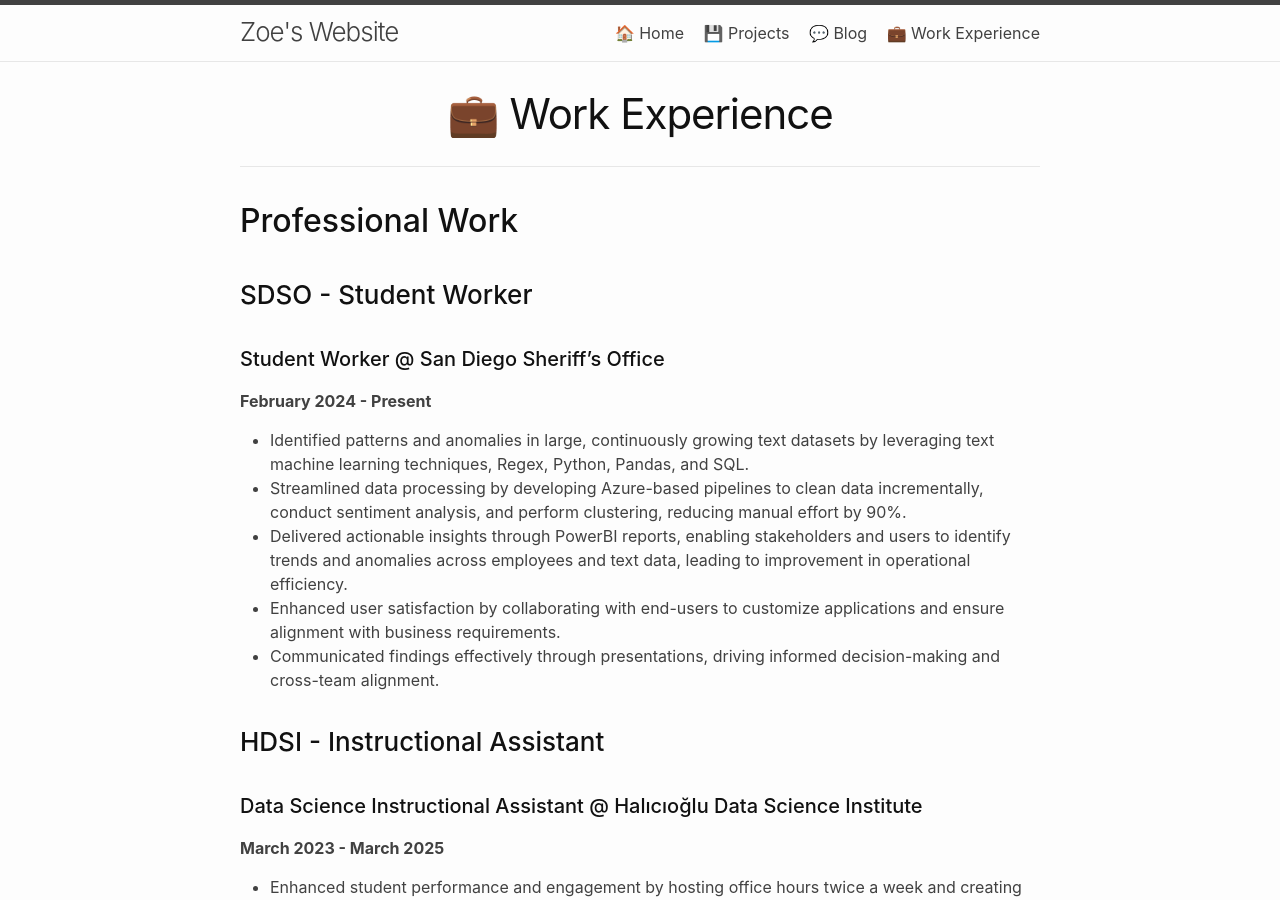
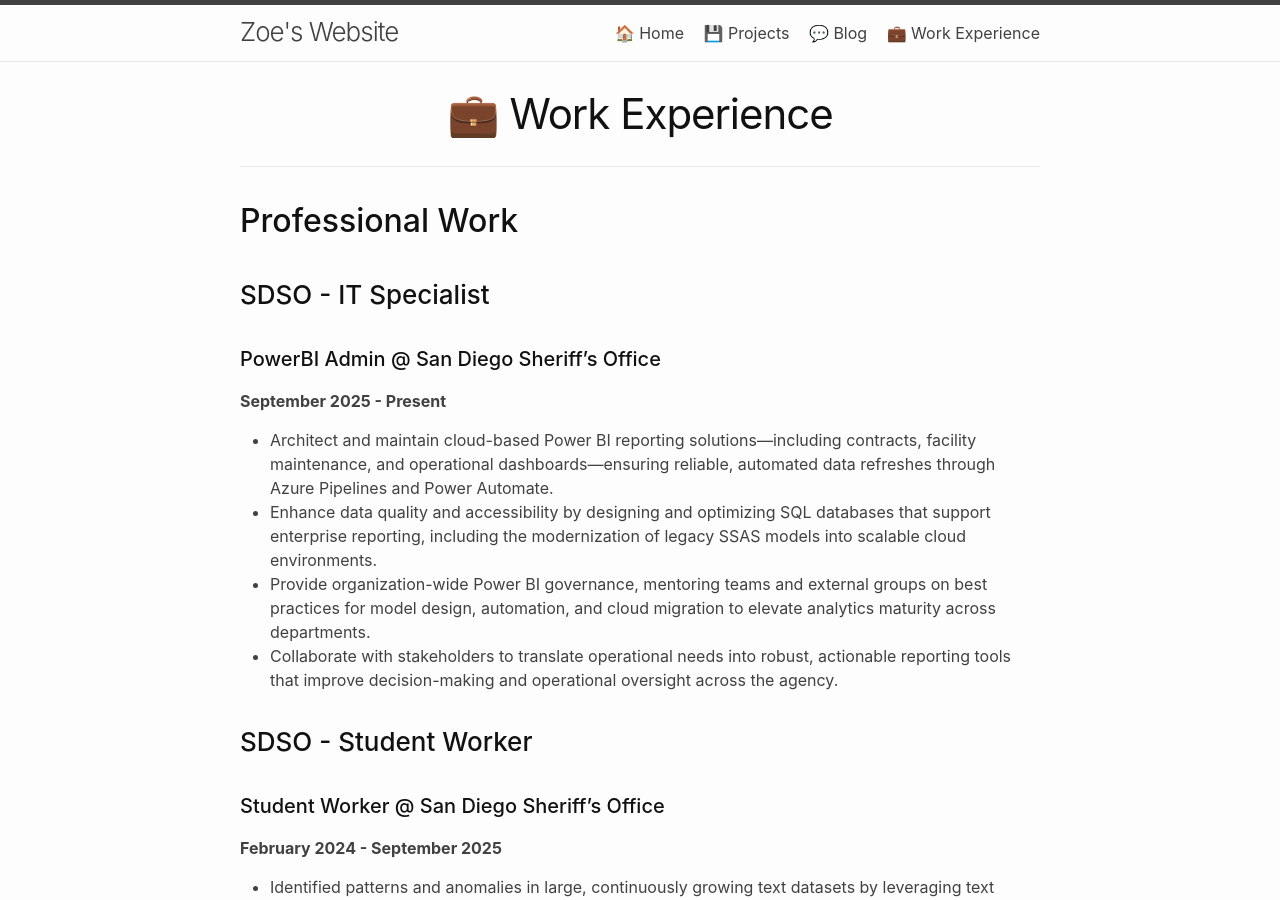
Before and after one commit to zoeludena/zoeludena.github.io, a Jekyll site: the page built from work_exper.md, in a window 1280 px wide and 900 px high. Built offline with Jekyll 4.4.1, drawn with Linux system fonts in a browser that asks for light colours.

Commit message:
Update work experience with new IT Specialist role
Added new role as IT Specialist at SDSO with responsibilities in Power BI governance, SQL database optimization, and stakeholder collaboration. Updated dates for the Student Worker role.

```diff
--- a/work_exper.md
+++ b/work_exper.md
@@ -7,9 +7,17 @@ order: 2
 
 ## Professional Work
 
+### SDSO - IT Specialist
+#### PowerBI Admin @ San Diego Sheriff's Office
+**September 2025 - Present**
+- Architect and maintain cloud-based Power BI reporting solutions—including contracts, facility maintenance, and operational dashboards—ensuring reliable, automated data refreshes through Azure Pipelines and Power Automate.
+- Enhance data quality and accessibility by designing and optimizing SQL databases that support enterprise reporting, including the modernization of legacy SSAS models into scalable cloud environments.
+- Provide organization-wide Power BI governance, mentoring teams and external groups on best practices for model design, automation, and cloud migration to elevate analytics maturity across departments.
+- Collaborate with stakeholders to translate operational needs into robust, actionable reporting tools that improve decision-making and operational oversight across the agency.
+
 ### SDSO - Student Worker
 #### Student Worker @ San Diego Sheriff's Office
-**February 2024 - Present**
+**February 2024 - September 2025**
 - Identified patterns and anomalies in large, continuously growing text datasets by leveraging text machine learning techniques, Regex, Python, Pandas, and SQL.
 - Streamlined data processing by developing Azure-based pipelines to clean data incrementally, conduct sentiment analysis, and perform clustering, reducing manual effort by 90%.
 - Delivered actionable insights through PowerBI reports, enabling stakeholders and users to identify trends and anomalies across employees and text data, leading to improvement in operational efficiency.
```
